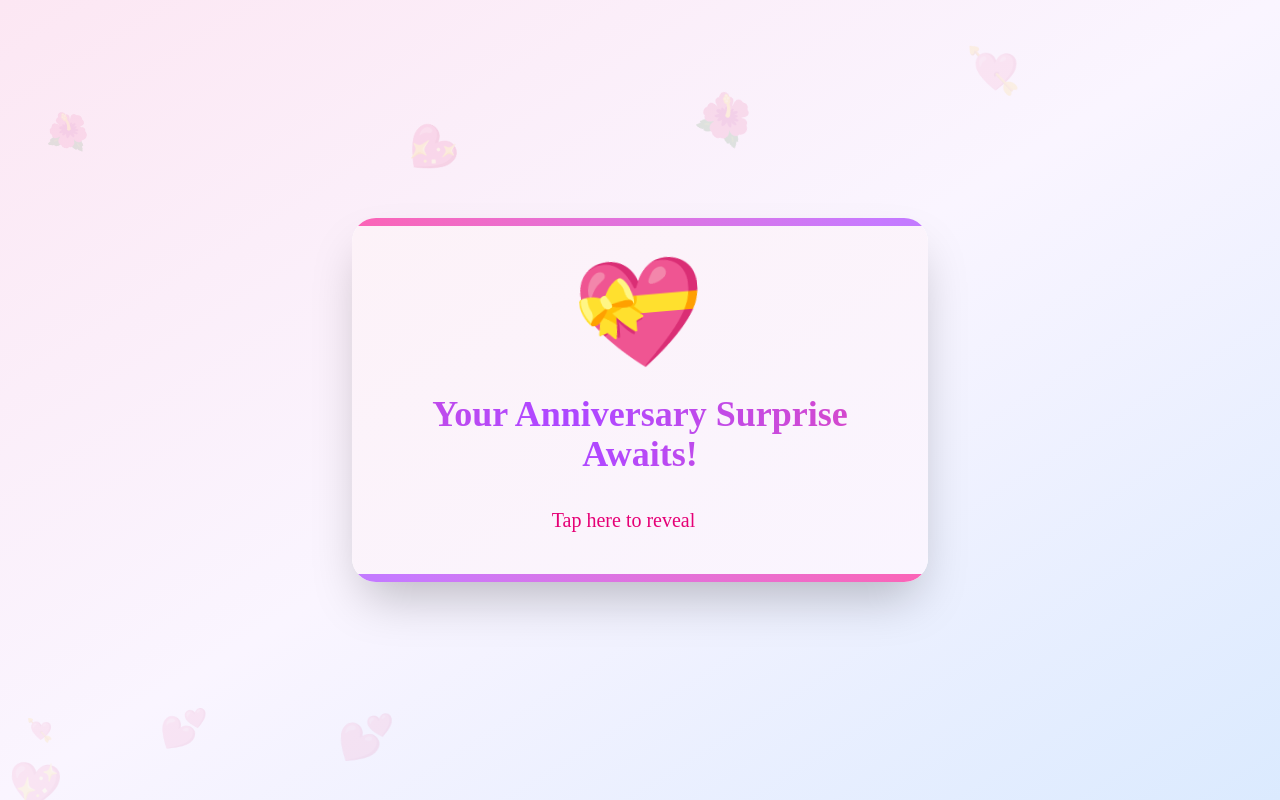
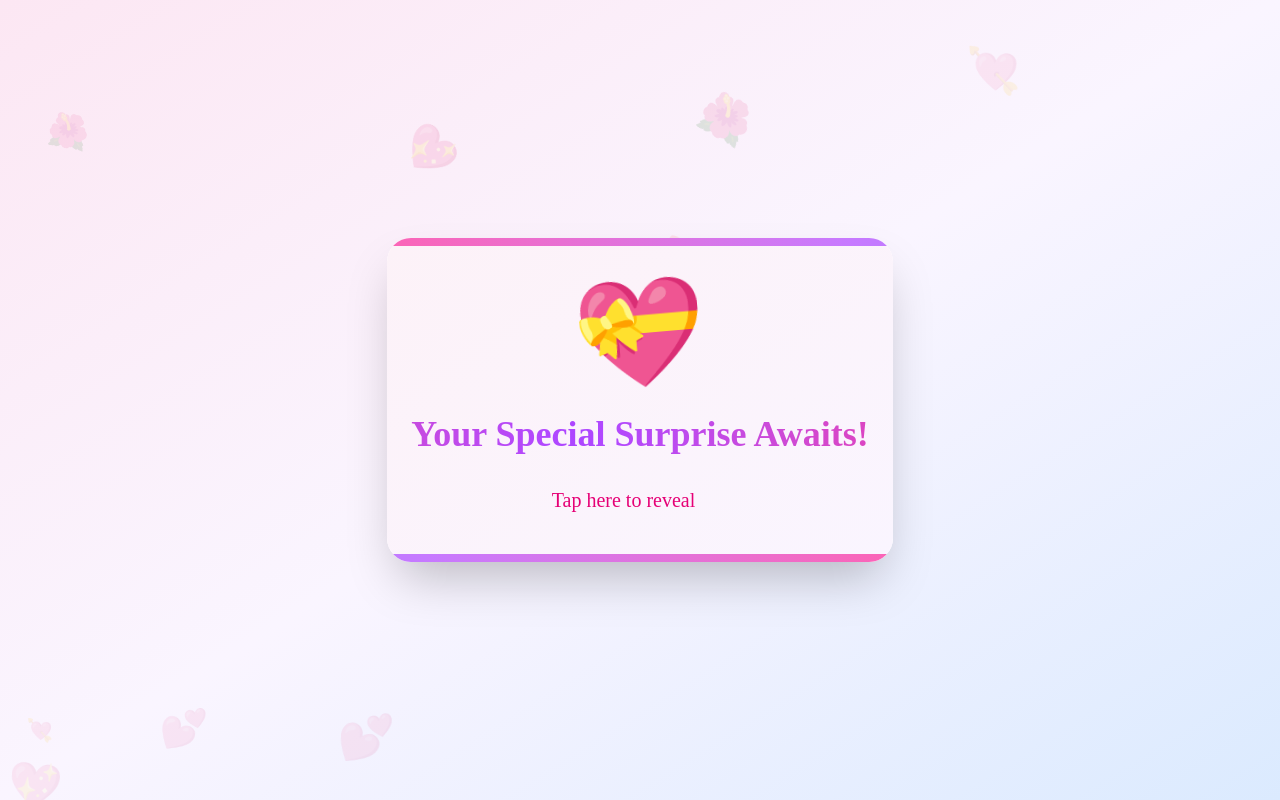
Before and after one commit to Tushar-sysmain/2-months, a Next.js app: page / in a window 1280 px wide. Built offline with nearby package versions, Linux system fonts and the light colour scheme; a web font is replaced by a local one.

Commit message:
Update TapToReveal.jsx

```diff
--- a/src/components/TapToReveal.jsx
+++ b/src/components/TapToReveal.jsx
@@ -79,7 +79,7 @@ export default function TapToReveal({ onReveal }) {
                     </motion.div>
 
                     <motion.h2 className="text-3xl md:text-4xl font-bold text-transparent bg-clip-text bg-gradient-to-r from-pink-500 via-purple-500 to-pink-500 animate-gradient">
-                        Your Anniversary Surprise Awaits!
+                        Your Special Surprise Awaits!
                     </motion.h2>
 
                     <motion.div
```
